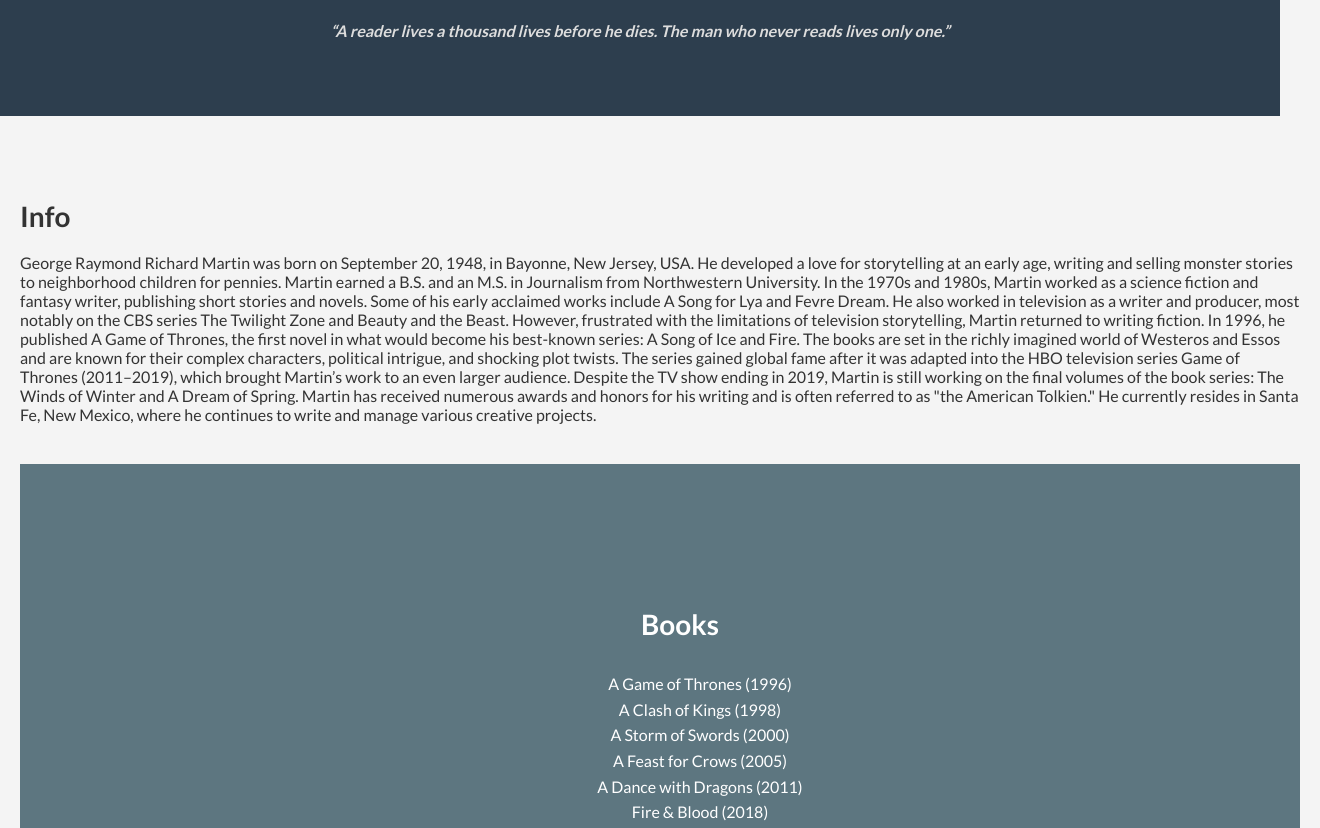
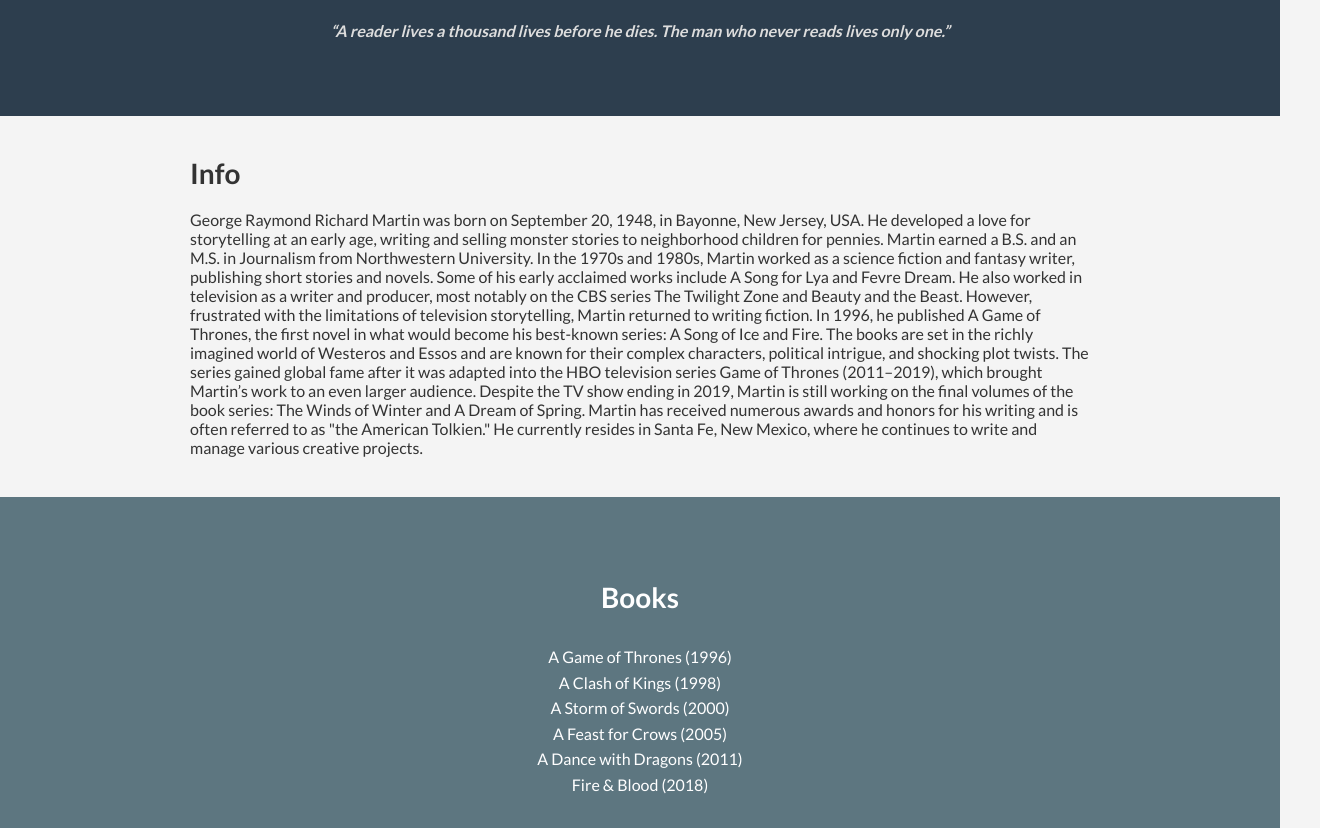
Before and after one commit to eraykiyici/tribute-website, a plain HTML site: page index.html in a window 1280 px wide. Shown: the part 969-1797 px from the top of the page, 1320 px wide, since content can reach past the window. Drawn offline with Linux system fonts and the light colour scheme.

Commit message:
CSS Düzenleme

```diff
--- a/index.html
+++ b/index.html
@@ -28,7 +28,7 @@
   </section>
 
   <!-- Info Section -->
-  <section id="info" class="container">
+  <section id="info" class="info-class">
     <h2>Info</h2>
     <p>George Raymond Richard Martin was born on September 20, 1948, in Bayonne, New Jersey, USA. He developed a love for storytelling at an early age, writing and selling monster stories to neighborhood children for pennies. Martin earned a B.S. and an M.S. in Journalism from Northwestern University.
 
@@ -41,6 +41,7 @@
 Martin has received numerous awards and honors for his writing and is often referred to as "the American Tolkien." He currently resides in Santa Fe, New Mexico, where he continues to write and manage various creative projects.
 
 </p>
+</section>
 
    <!--Books Section-->
   <section id="books">
--- a/style.css
+++ b/style.css
@@ -18,7 +18,7 @@
 
 nav h1 {
   margin: 0;
-  font-size: 22px;
+  font-size: 1.3rem;
 }
 
 nav ul {
@@ -43,7 +43,6 @@
 }
 
 #home img {
-  width: auto;
   max-width: 100%;
   height: auto;
 }
@@ -55,6 +54,12 @@
   color: #ddd;
 }
 
+.info-class {
+  max-width: 900px;
+  margin: 40px auto;
+  padding: 0 20px;
+}
+
 #books {
   background-color: #5d7680;
   color: white;
@@ -64,20 +69,20 @@
 }
 
 #books h2 {
-  text-align: center;
   margin-bottom: 30px;
 }
 
 #books ul {
   margin: 0 auto;
+  padding-left: 0;
   line-height: 1.6;
   list-style: none;
 }
 
 .container {
-  padding: 60px 20px;
   width: 100%;
-  margin: 0 auto;
+  margin: 0;
+  padding: 0;
 }
 
 h2 {
```
